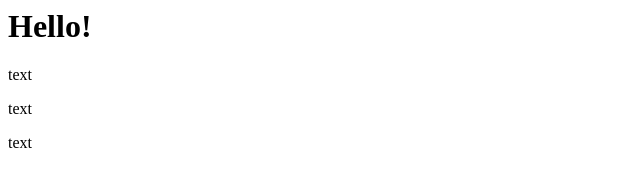
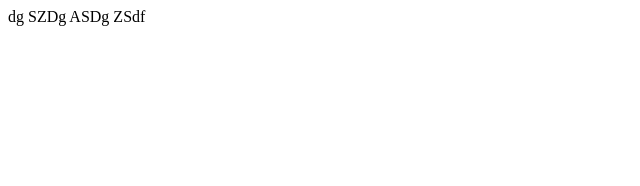
Before and after one commit to alexander-kryachko/site, a plain HTML site: page index.html in a window 1280 px wide. Shown: the whole page, without its empty margins (0-640 px from the left). Drawn offline with Linux system fonts and the light colour scheme.

Commit message:
third commit

```diff
--- a/index.html
+++ b/index.html
@@ -1,4 +1 @@
-<h1>Hello!</h1>
-<p>text</p>
-<p>text</p>
-<p>text</p>
+dg SZDg ASDg ZSdf
```
